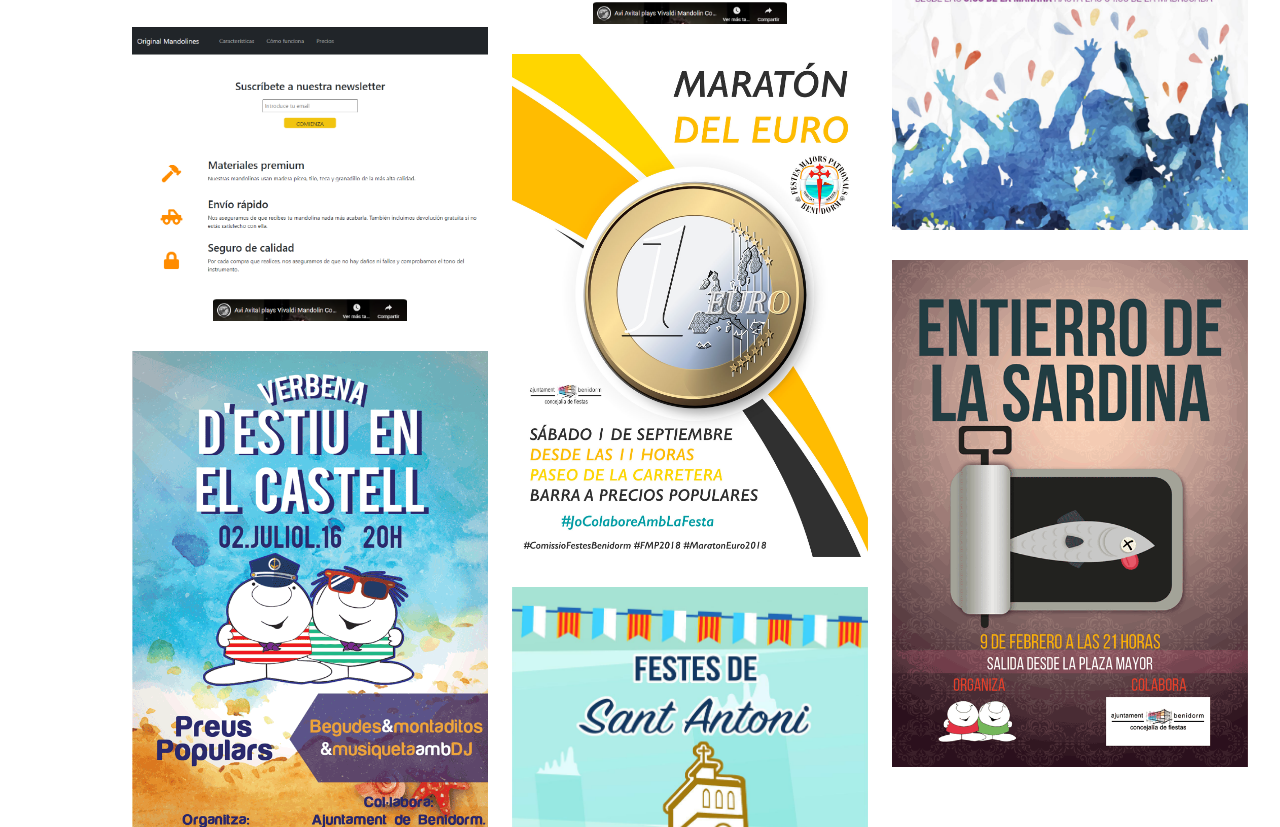
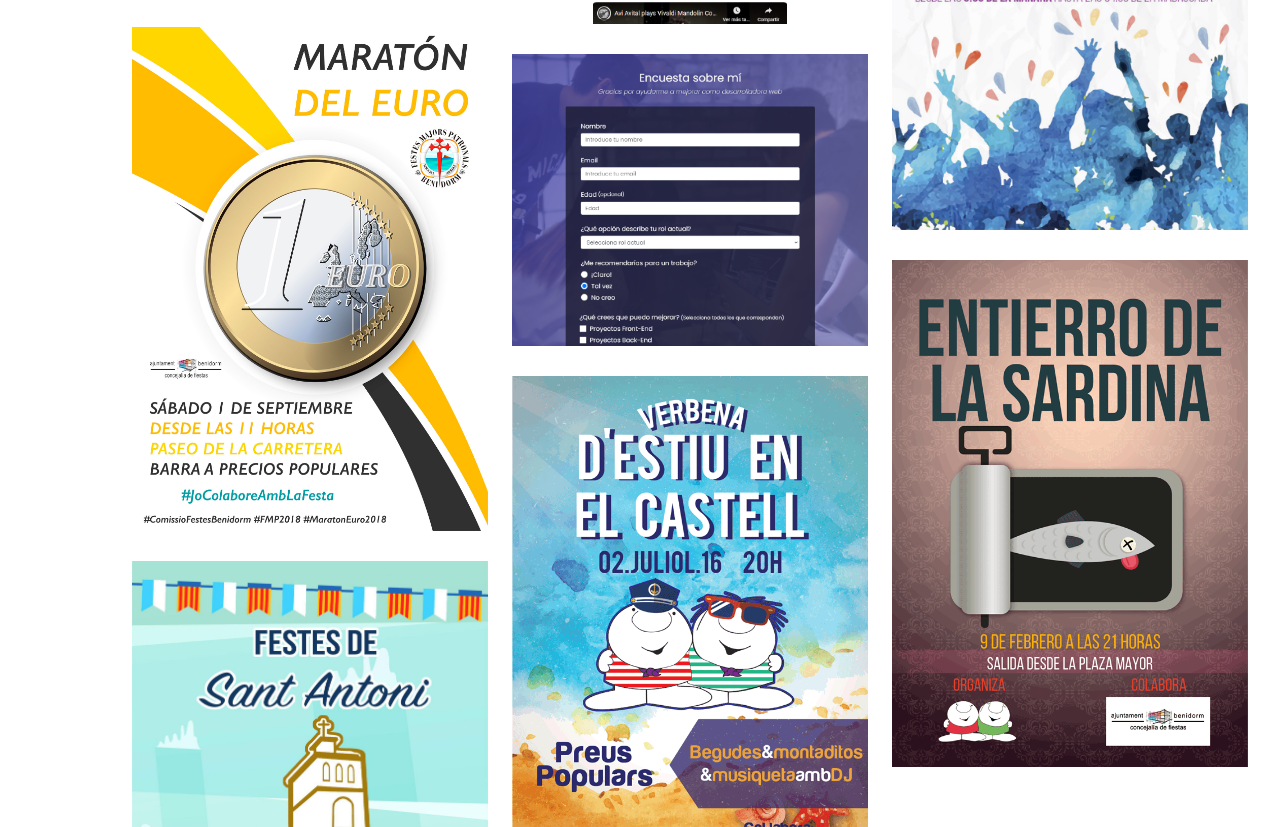
Before and after one commit to maicafelipe/maicafelipe.github.io, a plain HTML site: page index.html in a window 1280 px wide. Shown: the part 4530-5357 px from the top of the page. Drawn offline with nearby package versions, Linux system fonts and the light colour scheme.

Commit message:
corrijo imagen del formulario en index.html

```diff
--- a/index.html
+++ b/index.html
@@ -428,20 +428,6 @@
             </div>
           </div>
 
-          <div class="col-lg-4 col-md-6 portfolio-item filter-web">
-            <div class="portfolio-wrap">
-              <img src="assets/img/webs/originalMandolines.png" class="img-fluid" alt="">
-              <div class="portfolio-info">
-                <h4>Survey form</h4>
-                <p>Ejercicio realizado en freeCodeCamp</p>
-                <div class="portfolio-links">
-                  <a href="assets/img/webs/originalMandolines.png" data-gallery="portfolioGallery" class="portfolio-lightbox" title="Web 1"><i class="bx bx-plus"></i></a>
-                  <a href="https://codepen.io/maiqueta/full/Rwgrqpp" class="portfolio-details-lightbox" data-glightbox="type: external" title="Portfolio Details"><i class="bx bx-link"></i></a>
-                </div>
-              </div>
-            </div>
-          </div>
-
           <div class="col-lg-4 col-md-6 portfolio-item filter-card">
             <div class="portfolio-wrap">
               <img src="assets/img/posters/MaratonEuro.jpg"class="img-fluid" alt="">
@@ -451,6 +437,21 @@
                 <div class="portfolio-links">
                   <a href="assets/img/posters/MaratonEuro.jpg" data-gallery="portfolioGallery" class="portfolio-lightbox" title="Cartel para el Maratón del Euro de las Fiestas Mayores Patronales 2018"><i class="bx bx-plus"></i></a>
                   <a href="portfolio-details.html" class="portfolio-details-lightbox" data-glightbox="type: external" title="Portfolio Details"></a>
+                </div>
+              </div>
+            </div>
+          </div>
+
+
+          <div class="col-lg-4 col-md-6 portfolio-item filter-web">
+            <div class="portfolio-wrap">
+              <img src="assets/img/webs/formulario.png" class="img-fluid" alt="">
+              <div class="portfolio-info">
+                <h4>Survey form</h4>
+                <p>Ejercicio realizado en freeCodeCamp</p>
+                <div class="portfolio-links">
+                  <a href="assets/img/webs/formulario.png" data-gallery="portfolioGallery" class="portfolio-lightbox" title="Web 2"><i class="bx bx-plus"></i></a>
+                  <a href="https://codepen.io/maiqueta/full/Rwgrqpp" class="portfolio-details-lightbox" data-glightbox="type: external" title="Portfolio Details"><i class="bx bx-link"></i></a>
                 </div>
               </div>
             </div>
```
